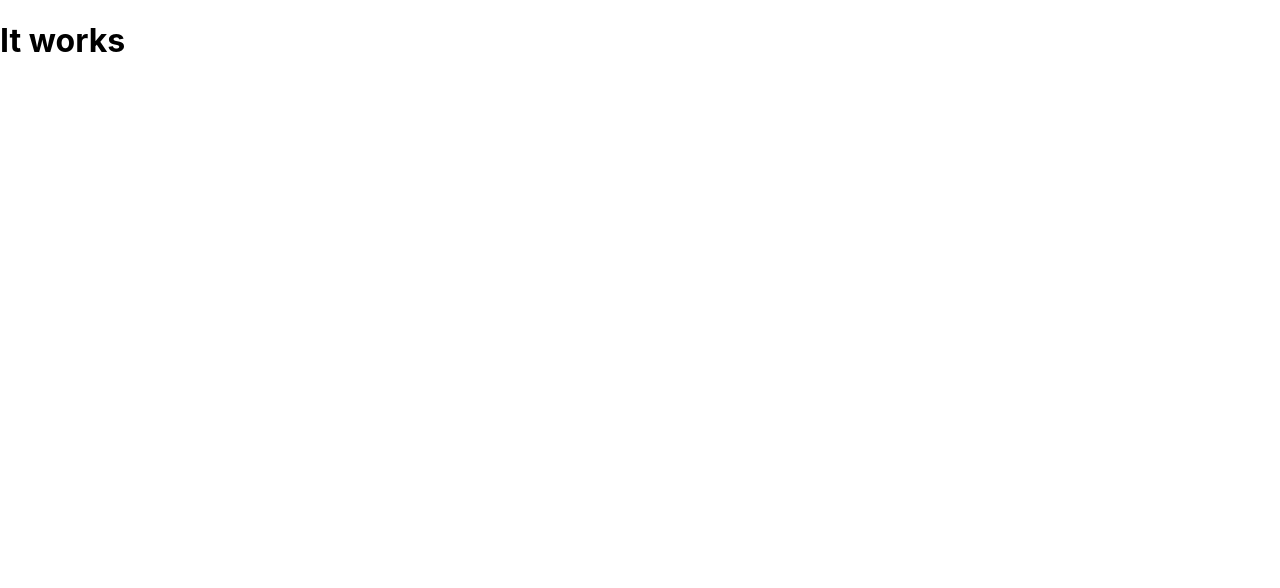
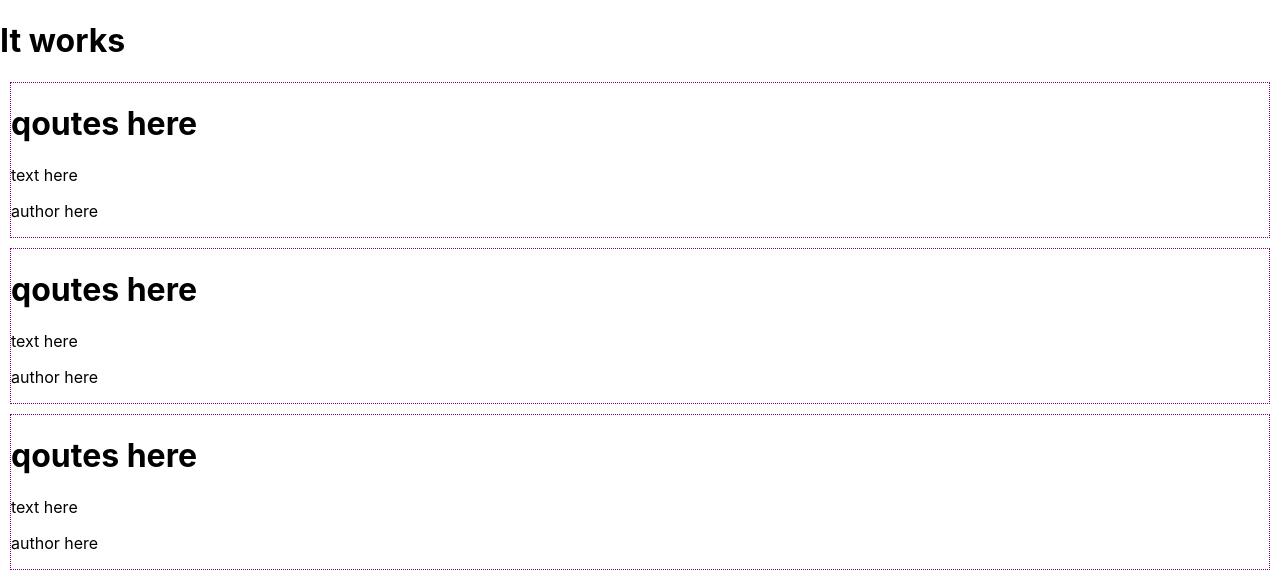
Before and after one commit to joeldevel/build-a-random-quote-machine, a React (Create React App) app: page / in a window 1280 px wide. Shown: the top 588 px of the page. Built offline with nearby package versions, Linux system fonts and the light colour scheme.

Commit message:
add QuoteBox component, App renders several QuoteBox

```diff
--- a/src/App.js
+++ b/src/App.js
@@ -1,9 +1,15 @@
 import React from 'react';
+
+// components
+import QuoteBox from './QuoteBox';
 
 function App() {
   return (
     <div>
       <h1>It works</h1>
+      <QuoteBox/>
+      <QuoteBox/>
+      <QuoteBox/>
     </div>
   );
 }
--- /dev/null
+++ b/src/QuoteBox.js
@@ -0,0 +1,16 @@
+import React from 'react';
+
+const QouteBox = () => {
+
+	return (
+
+		<div className="" id="quote-box"
+			style={{border: "1px dotted purple",margin: 10 }}>
+			<h1>qoutes here</h1>
+			<p id="text">text here</p>
+			<p id="author">author here</p>
+		</div>
+		);
+}
+
+export default QouteBox;
```
